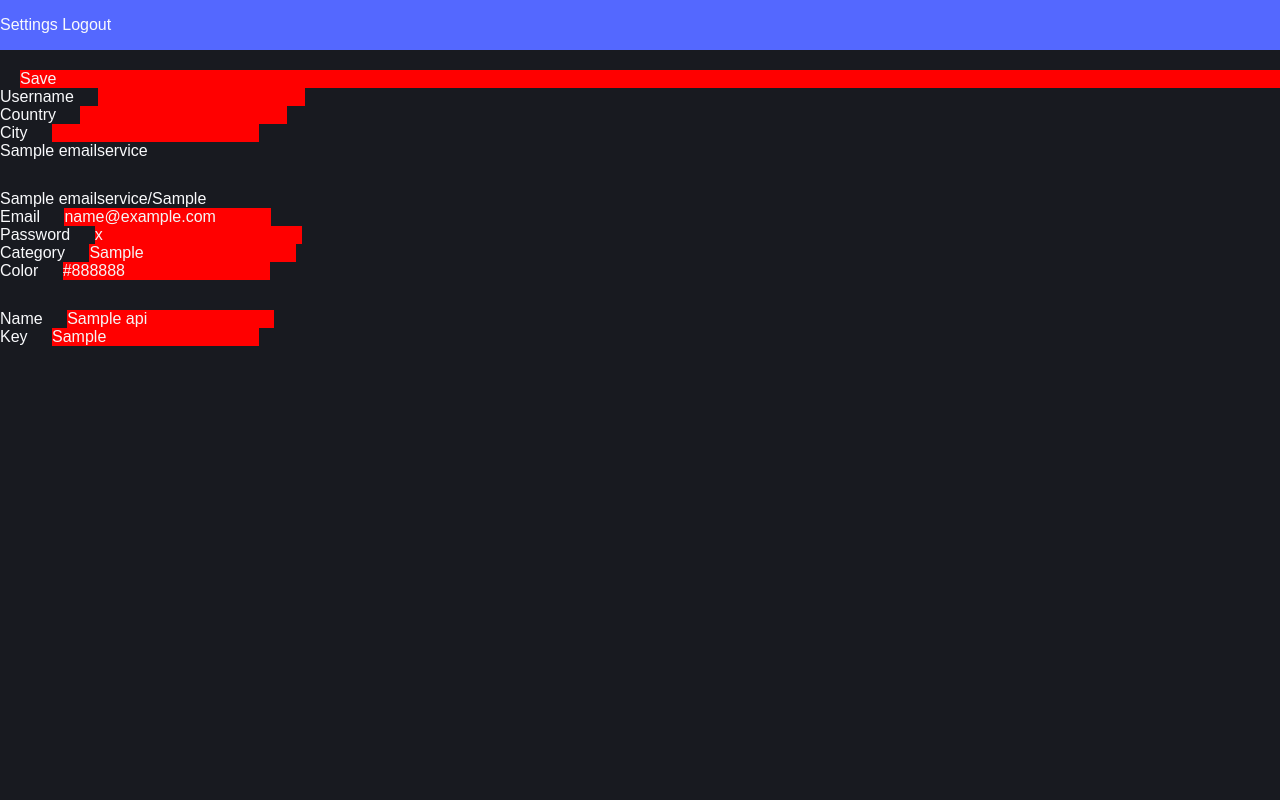
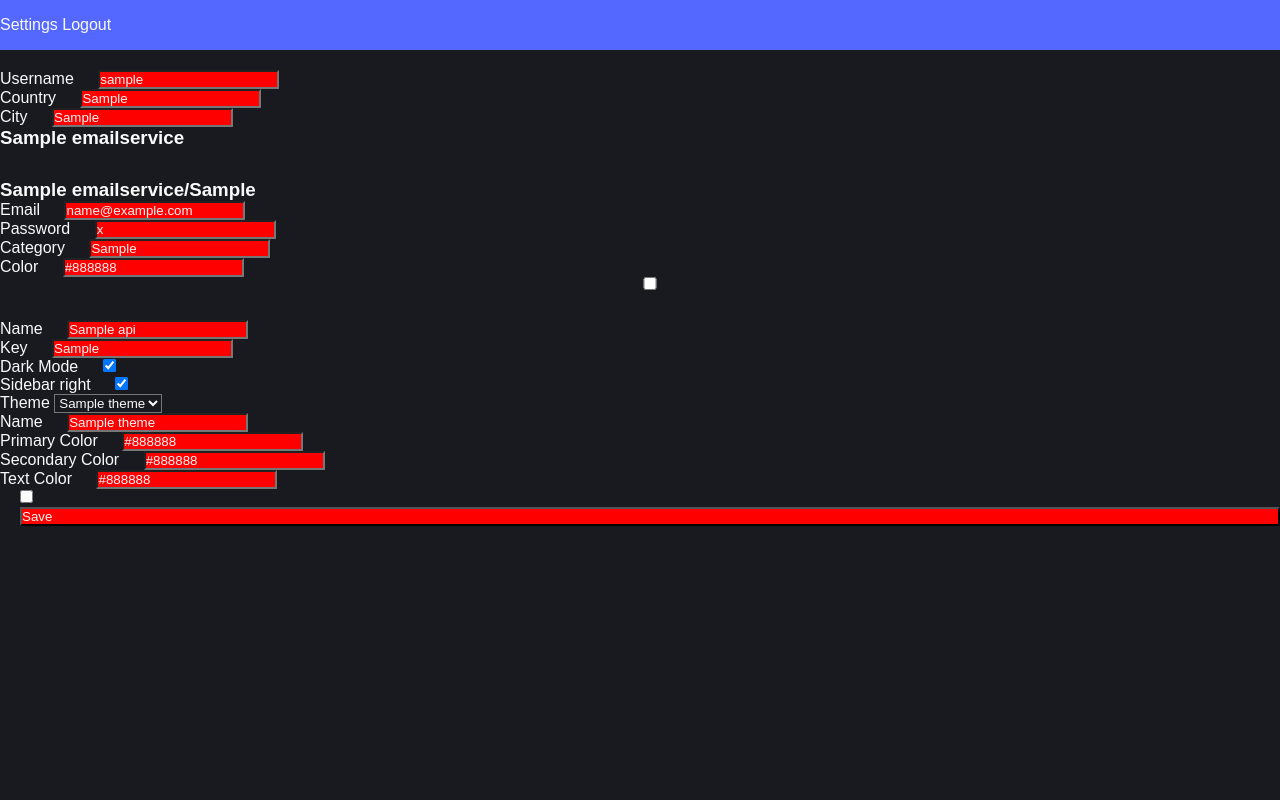
Before and after one commit to john74/homepage, a Django app: page /settings/ in a window 1280 px wide. Run offline with Django 4.2, Linux system fonts and the light colour scheme; a user stored in the database is signed in; tables that the repository leaves empty hold one stand-in row (values such as "Sample post").

Commit message:
finis settings page functionality

```diff
--- a/base/settings/templates/email_form.html
+++ b/base/settings/templates/email_form.html
@@ -1,3 +1,6 @@
+
+
+<div id="settings-email" class="field-group">
 {% for service, email_accounts in email_services.items %}
 
 <div class="email-service">
@@ -17,7 +20,7 @@
         </div>
 
         <div class="field">
-            <label for="category-{{ account.id }}">Category</label>
+            <label for="email-category-{{ account.id }}">Category</label>
             <input type="text" name="email-category" id="category-{{ account.id }}" value="{{ account.category | default_if_none:'' }}">
         </div>
 
@@ -26,9 +29,11 @@
             <input type="text" name="email-color" id="color-{{ account.id }}" value="{{ account.color | default_if_none:'' }}">
         </div>
         <input type="hidden" name="email-id" value="{{ account.id }}">
-        <input type="hidden" name="email-service" value="{{ service.id }}">
+        <input type="hidden" name="email-service_id" value="{{ service.id }}">
+        <input type="checkbox" name='delete-email-{{ account.id }}'>
     </div>
     {% endfor %}
 </div>
 
 {% endfor %}
+</div>
--- a/base/settings/templates/interface_form.html
+++ b/base/settings/templates/interface_form.html
@@ -1,9 +1,9 @@
 <div id="interface">
-{% for setting in interface_settings %}
+{% for interface in interfaces %}
 
 <div class="field">
     <label for="interface-mode">Dark Mode</label>
-    {% if setting.dark_mode %}
+    {% if interface.dark_mode %}
     <input type="checkbox" name="interface-dark_mode" id="interface-dark_mode" checked>
     {% else %}
     <input type="checkbox" name="interface-dark_mode" id="interface-dark_mode">
@@ -11,20 +11,20 @@
 </div>
 <div class="field">
     <label for="interface-sidebar">Sidebar right</label>
-    {% if setting.sidebar_right %}
+    {% if interface.sidebar_right %}
     <input type="checkbox" name="interface-sidebar_right" id="interface-sidebar_right" checked>
     {% else %}
     <input type="checkbox" name="interface-sidebar_right" id="interface-sidebar_right">
     {% endif %}
 </div>
-<input type="hidden" name="interface-user_id" value="{{ setting.user.id }}">
-<input type="hidden" name="interface-id" value="{{ setting.id }}">
+<input type="hidden" name="interface-user_id" value="{{ interface.user.id }}">
+<input type="hidden" name="interface-id" value="{{ interface.id }}">
 <div class="field">
     <label for="interface-theme_id">Theme</label>
     <select name="interface-theme" id="interface-theme_id">
-        <option value="{{ setting.theme.id }}">{{ setting.theme }}</option>
+        <option value="{{ interface.theme.id }}">{{ interface.theme }}</option>
         {% for theme in themes %}
-            {% if theme.id != setting.theme.id %}
+            {% if theme.id != interface.theme.id %}
             <option value="{{ theme.id }}">{{ theme.name }}</option>
             {% endif %}
         {% endfor %}
--- a/base/settings/templates/profile_form.html
+++ b/base/settings/templates/profile_form.html
@@ -1,3 +1,5 @@
+{% for profile in profiles %}
+<div id="settings-profile" class="field-group">
     <div class="field">
         <label for="username">Username</label>
         <input type="text" name="profile-username" id="username" value="{{ profile.username | default_if_none:'' }}">
@@ -11,3 +13,5 @@
         <input type="text" name="profile-city" id="city" value="{{ profile.city | default_if_none:'' }}">
     </div>
     <input type="hidden" name="profile-id" value="{{ profile.id }}">
+</div>
+{% endfor %}
--- a/base/settings/templates/settings.html
+++ b/base/settings/templates/settings.html
@@ -6,9 +6,16 @@
 
 <form method="POST" action="">
     {% csrf_token %}
-    <input type="submit" value="Save">
+
+    {% for field, error in errors.items %}
+        {{field}} - {{error}}
+    {% endfor %}
+
     {% include 'profile_form.html' %}
     {% include 'email_form.html' %}
     {% include 'api_keys_form.html' %}
+    {% include 'interface_form.html' %}
+    {% include 'themes_form.html' %}
+    <input type="submit" value="Save">
 </form>
 {% endblock main %}
--- a/base/settings/templates/themes_form.html
+++ b/base/settings/templates/themes_form.html
@@ -1,5 +1,22 @@
 <div id="themes">
     {% for theme in themes %}
-        {{theme.name}}
+    <div class="field">
+        <label for="theme-{{ theme.name | lower }}-name">Name</label>
+        <input type="text" name="theme-name" id="theme-{{ theme.name | lower }}-name" value="{{ theme.name | default_if_none:'' }}">
+    </div>
+    <div class="field">
+        <label for="theme-{{ theme.name | lower }}-primary-color">Primary Color</label>
+        <input type="text" name="theme-primary_color" id="theme-{{ theme.name | lower }}-primary-color" value="{{ theme.primary_color | default_if_none:'' }}">
+    </div>
+    <div class="field">
+        <label for="theme-{{ theme.name | lower }}-secondary-color">Secondary Color</label>
+        <input type="text" name="theme-secondary_color" id="theme-{{ theme.name | lower }}-secondary-color" value="{{ theme.secondary_color | default_if_none:'' }}">
+    </div>
+    <div class="field">
+        <label for="theme-{{ theme.name | lower }}-text-color">Text Color</label>
+        <input type="text" name="theme-text_color" id="theme-{{ theme.name | lower }}-text-color" value="{{ theme.text_color | default_if_none:'' }}">
+    </div>
+    <input type="hidden" name="theme-id" id="theme-{{ theme.name | lower }}-id" value="{{ theme.id }}">
+    <input type="checkbox" name='delete-theme-{{ theme.id }}'>
     {% endfor %}
 </div>
--- a/base/static/main.css
+++ b/base/static/main.css
@@ -6,7 +6,7 @@
 }
 
 * {
-    all: unset;
+    /* all: unset; */
     position:relative;
     padding:0;
     margin:0;
```
Lines whose indentation alone changed are shown as unchanged.
